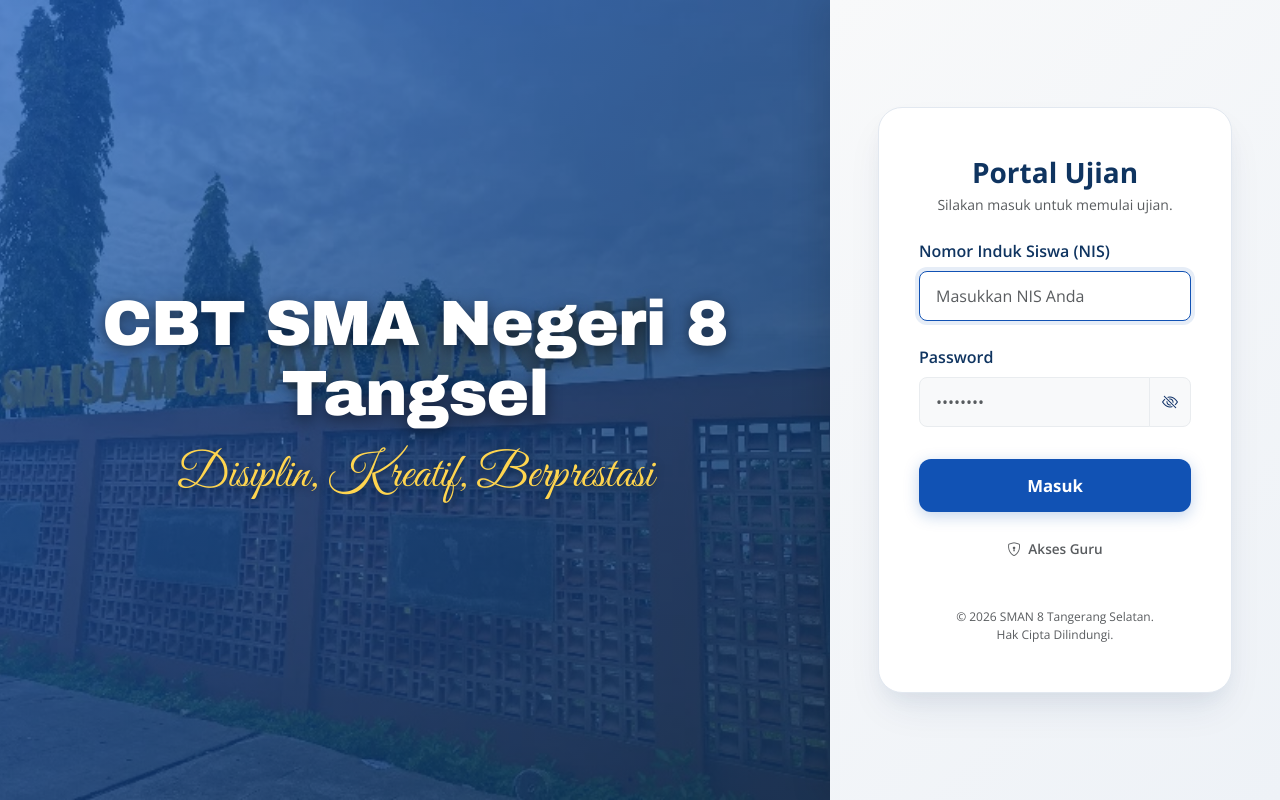
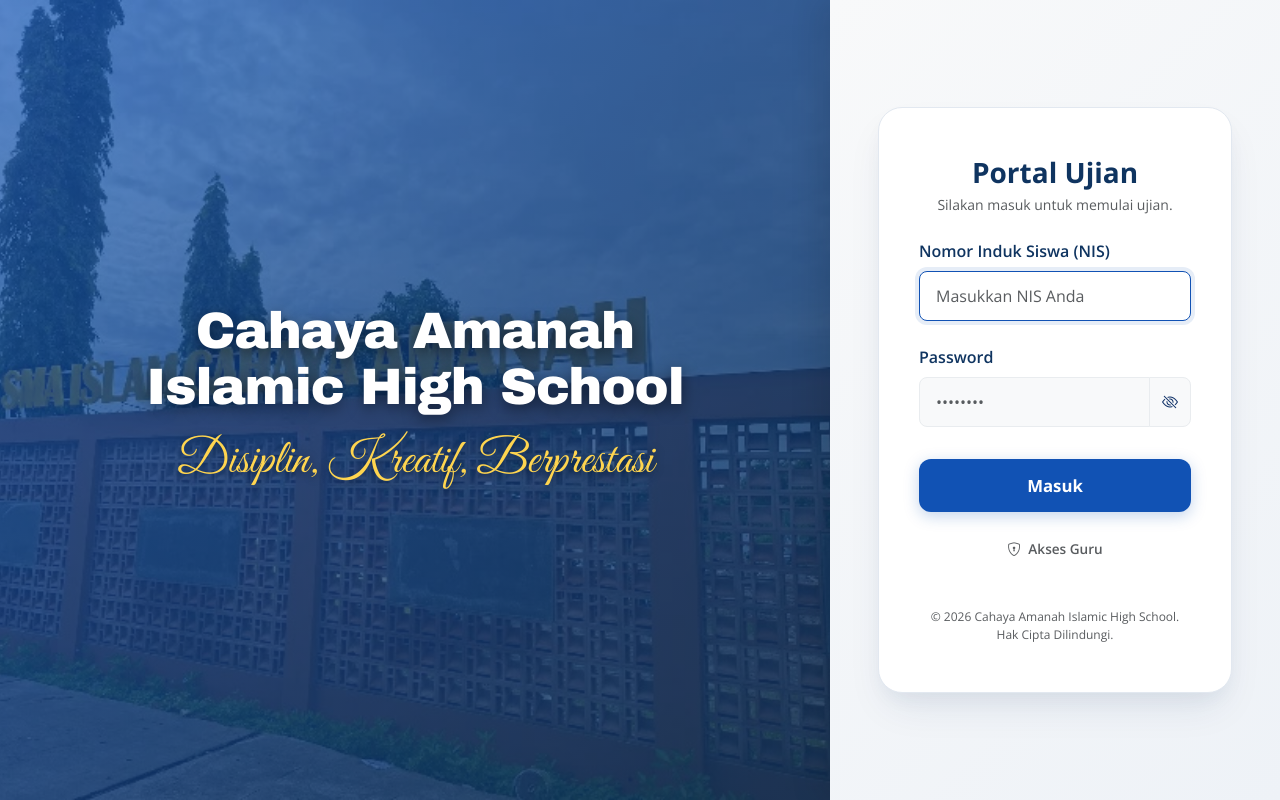
Before and after one commit to michellealx/cbtsman8, a Laravel app: page / in a window 1280 px wide. Run offline with Laravel 12, Linux system fonts and the light colour scheme; style sheets or scripts are compiled from the project's sources; some libraries are stand-ins or nearby versions.

Commit message:
Update school name to Cahaya Amanah Islamic High School

```diff
--- a/resources/views/auth/login.blade.php
+++ b/resources/views/auth/login.blade.php
@@ -68,7 +68,7 @@
             <!-- End Floating Card -->
 
             <p class="text-center text-muted mt-5 small">
-                &copy; {{ date('Y') }} SMAN 8 Tangerang Selatan. Hak Cipta Dilindungi.
+                &copy; {{ date('Y') }} Cahaya Amanah Islamic High School. Hak Cipta Dilindungi.
             </p>
 
         </div>
--- a/resources/views/dashboard.blade.php
+++ b/resources/views/dashboard.blade.php
@@ -11,7 +11,7 @@
                 <div class="d-flex flex-column flex-md-row justify-content-between align-items-start align-items-md-center gap-3">
                     <div>
                         <h1 class="h4 mb-1 fw-bold">Selamat Datang, {{ $currentUser['name'] }}</h1>
-                        <p class="text-muted mb-0">Sistem Informasi CBT SMAN 8 Tangerang Selatan</p>
+                        <p class="text-muted mb-0">Sistem Informasi CBT Cahaya Amanah Islamic High School</p>
                     </div>
                     <span class="badge bg-primary text-capitalize py-2 px-3 rounded-pill" style="font-size: 0.8rem;">{{ $currentUser['role'] === 'murid' ? 'Siswa' : (!empty($currentUser['is_coordinator']) ? 'Koordinator CBT' : 'Guru / Pengajar') }}</span>
                 </div>
--- a/resources/views/home.blade.php
+++ b/resources/views/home.blade.php
@@ -3,7 +3,7 @@
 <head>
     <meta charset="utf-8">
     <meta name="viewport" content="width=device-width, initial-scale=1">
-    <title>Portal CBT - SMAN 8 Tangerang Selatan</title>
+    <title>CBT - Cahaya Amanah Islamic High School</title>
 
     <!-- Fonts -->
     <link href="https://fonts.googleapis.com/css2?family=Open+Sans:ital,wght@0,400;0,600;0,700;1,400&family=Great+Vibes&display=swap" rel="stylesheet">
@@ -51,7 +51,7 @@
         }
 
         .hero-title-main {
-            font-size: 4rem;
+            font-size: clamp(2rem, 4vw, 3.5rem);
             font-weight: 800;
             margin: 0;
             line-height: 1.1;
@@ -176,7 +176,10 @@
         <!-- Left Side: Branding -->
         <div class="brand-side">
             <div class="brand-content">
-                <h1 class="hero-title-main">CBT SMA Negeri 8 Tangsel</h1>
+                <h1 class="hero-title-main">
+    Cahaya Amanah<br>
+    Islamic High School
+</h1>
                 <div class="hero-subtitle-main">Disiplin, Kreatif, Berprestasi</div>
             </div>
         </div>
@@ -219,7 +222,7 @@
                 </div>
 
                 <p class="text-center text-muted mt-5 mb-0" style="font-size: 0.75rem;">
-                    &copy; {{ date('Y') }} SMAN 8 Tangerang Selatan.<br>Hak Cipta Dilindungi.
+                    &copy; {{ date('Y') }} Cahaya Amanah Islamic High School.<br>Hak Cipta Dilindungi.
                 </p>
             </div>
         </div>
--- a/resources/views/layouts/app.blade.php
+++ b/resources/views/layouts/app.blade.php
@@ -10,8 +10,8 @@
     <nav class="navbar navbar-expand-lg navbar-light bg-white border-bottom shadow-sm">
         <div class="container">
             <a class="navbar-brand d-flex align-items-center fw-bold" href="{{ url('/') }}">
-                <img src="{{ asset('images/logo.png') }}" alt="Logo SMAN 8" width="34" class="me-2">
-                <span>SMAN 8 Tangerang Selatan</span>
+                <img src="{{ asset('images/logo.png') }}" alt="Logo Cahaya Amanah Islamic High School" width="34" class="me-2">
+<span>Cahaya Amanah Islamic High School</span>
             </a>
             <button class="navbar-toggler" type="button" data-bs-toggle="collapse" data-bs-target="#navbarNav">
                 <span class="navbar-toggler-icon"></span>
--- a/resources/views/layouts/dashboard.blade.php
+++ b/resources/views/layouts/dashboard.blade.php
@@ -3,7 +3,7 @@
 <head>
     <meta charset="utf-8">
     <meta name="viewport" content="width=device-width, initial-scale=1">
-    <title>@yield('title', 'Dashboard') - CBT SMAN 8</title>
+    <title>@yield('title', 'Dashboard') - Cahaya Amanah Islamic High School</title>
     @vite(['resources/css/app.css', 'resources/js/app.js'])
 </head>
 <body class="dashboard-body">
@@ -12,7 +12,7 @@
         <aside class="sidebar" id="sidebar">
             <div class="sidebar-header">
                 <img src="{{ asset('images/logo.png') }}" alt="Logo" width="32" class="sidebar-logo">
-                <span class="sidebar-brand">CBT SMAN 8</span>
+                <span class="sidebar-brand">CBT Cahaya Amanah</span>
                 @if (!empty($currentUser['is_coordinator']))
                     <span class="sidebar-badge" style="background: #f59e0b; color: #fff; font-weight: 700;">KOORDINATOR</span>
                 @else
--- a/resources/views/murid/take_exam.blade.php
+++ b/resources/views/murid/take_exam.blade.php
@@ -3,7 +3,7 @@
 <head>
     <meta charset="UTF-8">
     <meta name="viewport" content="width=device-width, initial-scale=1.0">
-    <title>{{ $exam->title }} - CBT SMAN 8</title>
+    <title>{{ $exam->title }} - CBT Cahaya Amanah Islamic High School</title>
     <link href="https://cdn.jsdelivr.net/npm/bootstrap@5.3.0/dist/css/bootstrap.min.css" rel="stylesheet">
     <style>
         * { box-sizing: border-box; }
```
